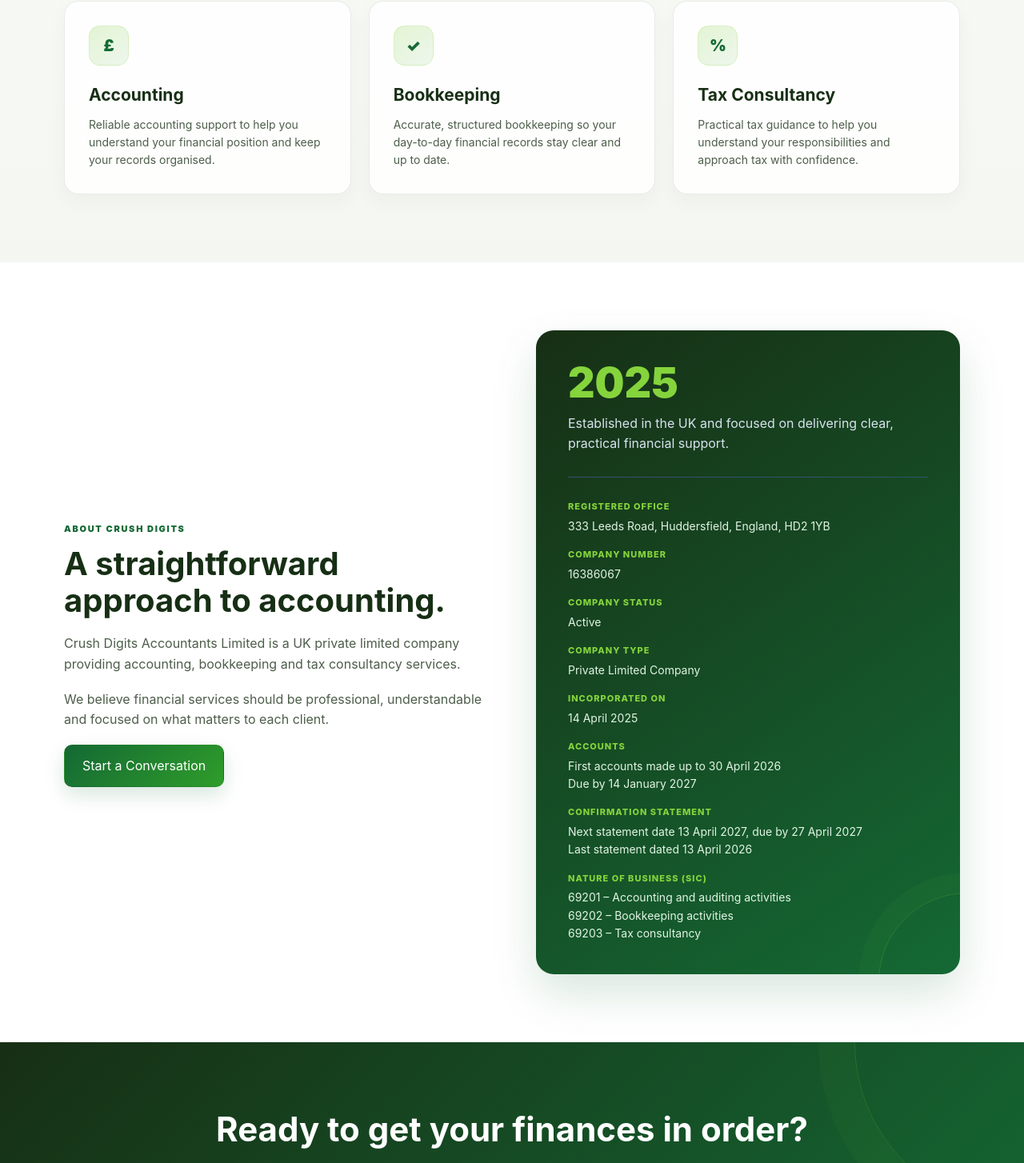
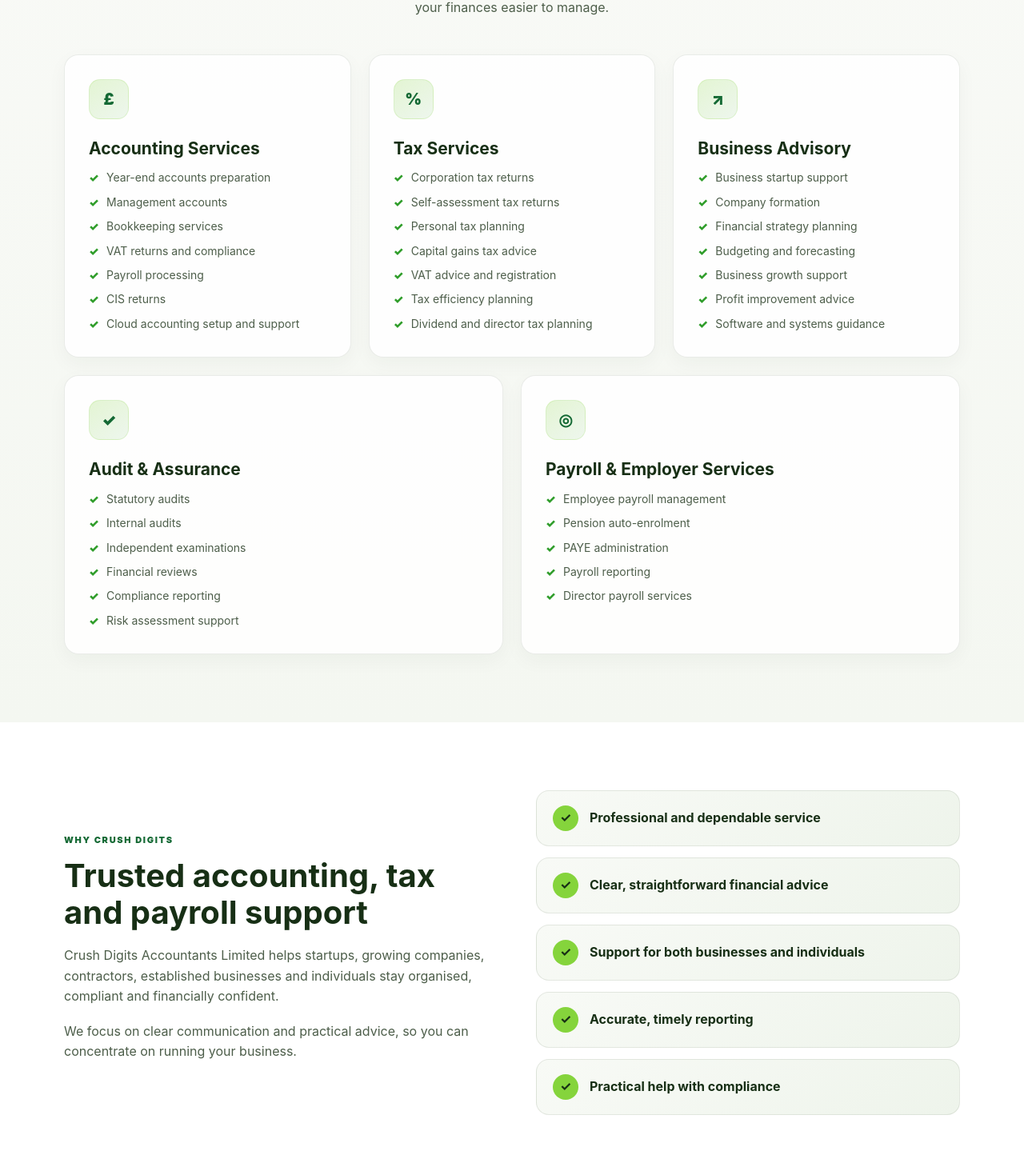
Before and after one commit to huzaifaharain84-ui/crushdigits, a React (Vite) app: page / in a window 1280 px wide. Shown: the part 1265-2719 px from the top of the page at 80% size. Built offline with nearby package versions, Linux system fonts and the light colour scheme.

Commit message:
UPDATED VERSION

```diff
--- a/index.html
+++ b/index.html
@@ -3,10 +3,10 @@
   <head>
     <meta charset="UTF-8" />
     <meta name="viewport" content="width=device-width, initial-scale=1.0" />
-    <title>Crush Digits Accountants Limited | Accounting, Bookkeeping & Tax</title>
+    <title>Crush Digits Accountants Limited | Accounting, Tax, Payroll &amp; Advisory</title>
     <meta
       name="description"
-      content="Crush Digits Accountants Limited provides professional accounting, bookkeeping and tax consultancy services in the UK."
+      content="Crush Digits Accountants Limited provides professional accounting, tax, payroll and business advisory services in the UK."
     />
   </head>
   <body>
--- a/src/App.jsx
+++ b/src/App.jsx
@@ -1,3 +1,5 @@
+import TopBar from './components/TopBar.jsx'
+import WhyUs from './components/WhyUs.jsx'
 import Header from './components/Header.jsx'
 import Hero from './components/Hero.jsx'
 import Services from './components/Services.jsx'
@@ -10,10 +12,12 @@
 export default function App() {
   return (
     <>
+      <TopBar />
       <Header />
       <main>
         <Hero />
         <Services />
+        <WhyUs />
         <About />
         <Cta />
         <Contact />
--- a/src/components/About.jsx
+++ b/src/components/About.jsx
@@ -7,7 +7,7 @@
           <h2>A straightforward approach to accounting.</h2>
           <p>
             Crush Digits Accountants Limited is a UK private limited
-            company providing accounting, bookkeeping and tax consultancy
+            company providing accounting, tax, payroll and business advisory
             services.
           </p>
           <p>
--- a/src/components/Footer.jsx
+++ b/src/components/Footer.jsx
@@ -1,10 +1,35 @@
+import { serviceGroups } from '../data/services.js'
+
 export default function Footer() {
   return (
     <footer>
       <div className="container">
-        <div className="footer-row">
-          <div className="footer-logo">CrushDigits</div>
-          <div>Professional Accounting • Bookkeeping • Tax Consultancy</div>
+        <div className="footer-grid">
+          <div>
+            <div className="footer-logo">Crush Digits Accountants Limited</div>
+            <p className="footer-text">
+              333 Leeds Road
+              <br />
+              Huddersfield, England, HD2 1YB
+              <br />
+              <a href="tel:03300431234">Phone: 03300431234</a>
+              <br />
+              <a href="mailto:info@crushdigits.co.uk">info@crushdigits.co.uk</a>
+            </p>
+          </div>
+          <ul className="footer-links">
+            {serviceGroups.map((g) => (
+              <li key={g.id}>
+                <a href="#services">{g.title}</a>
+              </li>
+            ))}
+          </ul>
+          <ul className="footer-links">
+            <li><a href="#home">Home</a></li>
+            <li><a href="#services">Services</a></li>
+            <li><a href="#about">About</a></li>
+            <li><a href="#contact">Contact</a></li>
+          </ul>
         </div>
         <div className="legal">
           © 2026 Crush Digits Accountants Limited. Company No. 16386067.
--- a/src/components/Services.jsx
+++ b/src/components/Services.jsx
@@ -1,20 +1,4 @@
-const services = [
-  {
-    icon: '£',
-    title: 'Accounting',
-    text: 'Reliable accounting support to help you understand your financial position and keep your records organised.',
-  },
-  {
-    icon: '✓',
-    title: 'Bookkeeping',
-    text: 'Accurate, structured bookkeeping so your day-to-day financial records stay clear and up to date.',
-  },
-  {
-    icon: '%',
-    title: 'Tax Consultancy',
-    text: 'Practical tax guidance to help you understand your responsibilities and approach tax with confidence.',
-  },
-]
+import { serviceGroups } from '../data/services.js'
 
 export default function Services() {
   return (
@@ -24,16 +8,20 @@
           <span className="eyebrow">What we do</span>
           <h2>Professional services for your financial needs</h2>
           <p>
-            From keeping your books in order to supporting your tax
-            obligations, we help make your finances easier to manage.
+            From everyday bookkeeping and payroll to tax planning and
+            audit support, we help make your finances easier to manage.
           </p>
         </div>
-        <div className="cards">
-          {services.map((service) => (
-            <div className="card" key={service.title}>
-              <div className="icon">{service.icon}</div>
-              <h3>{service.title}</h3>
-              <p>{service.text}</p>
+        <div className="cards cards-five">
+          {serviceGroups.map((group) => (
+            <div className="card" key={group.id} id={`service-${group.id}`}>
+              <div className="icon" aria-hidden="true">{group.icon}</div>
+              <h3>{group.title}</h3>
+              <ul className="service-list">
+                {group.items.map((item) => (
+                  <li key={item}>{item}</li>
+                ))}
+              </ul>
             </div>
           ))}
         </div>
--- /dev/null
+++ b/src/components/TopBar.jsx
@@ -0,0 +1,11 @@
+export default function TopBar() {
+  return (
+    <div className="topbar">
+      <div className="container topbar-row">
+        <a href="tel:03300431234">Phone: 03300431234</a>
+        <a href="mailto:info@crushdigits.co.uk">info@crushdigits.co.uk</a>
+        <span className="topbar-address">333 Leeds Road, Huddersfield, HD2 1YB</span>
+      </div>
+    </div>
+  )
+}
--- /dev/null
+++ b/src/components/WhyUs.jsx
@@ -0,0 +1,37 @@
+const points = [
+  'Professional and dependable service',
+  'Clear, straightforward financial advice',
+  'Support for both businesses and individuals',
+  'Accurate, timely reporting',
+  'Practical help with compliance',
+]
+
+export default function WhyUs() {
+  return (
+    <section className="why" id="why-us">
+      <div className="container why-grid">
+        <div className="about-copy">
+          <span className="eyebrow">Why Crush Digits</span>
+          <h2>Trusted accounting, tax and payroll support</h2>
+          <p>
+            Crush Digits Accountants Limited helps startups, growing
+            companies, contractors, established businesses and individuals
+            stay organised, compliant and financially confident.
+          </p>
+          <p>
+            We focus on clear communication and practical advice, so you
+            can concentrate on running your business.
+          </p>
+        </div>
+        <ul className="why-list">
+          {points.map((point) => (
+            <li key={point}>
+              <b aria-hidden="true">✓</b>
+              <span>{point}</span>
+            </li>
+          ))}
+        </ul>
+      </div>
+    </section>
+  )
+}
--- a/src/data/chatbotConversation.js
+++ b/src/data/chatbotConversation.js
@@ -42,32 +42,20 @@
     ],
     options: [
       { label: 'Accounting services', next: 'accounting', event: CHATBOT_EVENTS.SERVICE_INTEREST_SELECTED },
-      { label: 'Bookkeeping', next: 'bookkeeping', event: CHATBOT_EVENTS.SERVICE_INTEREST_SELECTED },
-      { label: 'Tax consultancy', next: 'tax', event: CHATBOT_EVENTS.SERVICE_INTEREST_SELECTED },
-      { label: "I'm starting a business", next: 'starting_business' },
+      { label: 'Tax services', next: 'tax', event: CHATBOT_EVENTS.SERVICE_INTEREST_SELECTED },
+      { label: 'Payroll & employer services', next: 'payroll', event: CHATBOT_EVENTS.SERVICE_INTEREST_SELECTED },
+      { label: 'Business startup & advisory', next: 'advisory', event: CHATBOT_EVENTS.SERVICE_INTEREST_SELECTED },
+      { label: 'Audit & assurance', next: 'audit', event: CHATBOT_EVENTS.SERVICE_INTEREST_SELECTED },
       { label: 'Pricing', next: 'pricing', event: CHATBOT_EVENTS.PRICING_QUESTION },
-      { label: "I'm not sure what I need", next: 'not_sure' },
-      { label: 'Something else', next: 'something_else' },
+      { label: "I'm not sure / something else", next: 'not_sure' },
     ],
   },
 
   accounting: {
     id: 'accounting',
     messages: [
-      'We provide accounting support to help you understand your financial position and keep your records organised, so you always have a clear picture of where your business stands.',
-      'Would you like our team to take a look at your situation?',
-    ],
-    options: [
-      { label: 'Contact us', action: 'contact' },
-      { label: 'Back to menu', next: 'root' },
-    ],
-  },
-
-  bookkeeping: {
-    id: 'bookkeeping',
-    messages: [
-      'We offer accurate, structured bookkeeping so your day-to-day financial records stay clear and up to date.',
-      'Want us to see how this could work for your business?',
+      'Our accounting services include year-end accounts, management accounts, bookkeeping, VAT returns, payroll processing, CIS returns and cloud accounting setup.',
+      'Would you like our team to look at what suits your business?',
     ],
     options: [
       { label: 'Contact us', action: 'contact' },
@@ -78,21 +66,22 @@
   tax: {
     id: 'tax',
     messages: [
-      'We provide tax consultancy to help you understand your responsibilities and approach tax with confidence.',
-      'Would you like to know a bit more, or speak with our team directly?',
+      'We help with corporation tax and self-assessment returns, personal tax planning, capital gains tax, VAT advice and registration, and director and dividend tax planning.',
+      'Which would you like to know more about?',
     ],
     options: [
-      { label: 'Tell me more', next: 'tax_more' },
+      { label: 'Business tax', next: 'tax_business' },
+      { label: 'Personal tax', next: 'tax_personal' },
       { label: 'Speak to the team', next: 'speak_to_team' },
       { label: 'Back to menu', next: 'root' },
     ],
   },
 
-  tax_more: {
-    id: 'tax_more',
+  tax_business: {
+    id: 'tax_business',
     messages: [
-      "Every tax situation is different, so we look at your specific circumstances rather than giving general answers here.",
-      'The best next step is a conversation with our team, who can advise properly based on your situation.',
+      'For businesses we can help with corporation tax returns, VAT advice and registration, tax efficiency planning, and dividend and director tax planning.',
+      'Every situation is different, so our team will need to look at your details before advising.',
     ],
     options: [
       { label: 'Contact us', action: 'contact' },
@@ -100,14 +89,50 @@
     ],
   },
 
-  starting_business: {
-    id: 'starting_business',
+  tax_personal: {
+    id: 'tax_personal',
     messages: [
-      "Great — if you're starting a business, we can help you understand the accounting and tax side of getting set up, so you start on the right footing.",
-      'Would you like to speak with our team about this?',
+      'For individuals we can help with self-assessment tax returns, personal tax planning and capital gains tax advice.',
+      'Every situation is different, so our team will need to look at your details before advising.',
+    ],
+    options: [
+      { label: 'Contact us', action: 'contact' },
+      { label: 'Back to menu', next: 'root' },
+    ],
+  },
+
+  payroll: {
+    id: 'payroll',
+    messages: [
+      'Our payroll and employer services cover employee payroll management, pension auto-enrolment, PAYE administration, payroll reporting and director payroll.',
+      'Would you like to talk through your payroll needs with our team?',
+    ],
+    options: [
+      { label: 'Contact us', action: 'contact' },
+      { label: 'Back to menu', next: 'root' },
+    ],
+  },
+
+  advisory: {
+    id: 'advisory',
+    messages: [
+      'Our business advisory services include startup support, company formation, budgeting and forecasting, financial strategy, growth support, profit improvement advice and software guidance.',
+      'Would you like to speak with our team about getting started?',
     ],
     options: [
       { label: 'Speak to the team', next: 'speak_to_team' },
+      { label: 'Back to menu', next: 'root' },
+    ],
+  },
+
+  audit: {
+    id: 'audit',
+    messages: [
+      'Our audit and assurance services include statutory and internal audits, independent examinations, financial reviews, compliance reporting and risk assessment support.',
+      'The right option depends on your organisation, so our team can advise on what applies to you.',
+    ],
+    options: [
+      { label: 'Contact us', action: 'contact' },
       { label: 'Back to menu', next: 'root' },
     ],
   },
@@ -128,13 +153,14 @@
   not_sure: {
     id: 'not_sure',
     messages: [
-      'No problem — a couple of quick questions will help point you in the right direction.',
+      'No problem — a quick question will help point you in the right direction.',
       'What best describes you?',
     ],
     options: [
-      { label: "I'm starting a business", next: 'starting_business' },
+      { label: "I'm starting a business", next: 'advisory' },
       { label: 'I already run a business', next: 'business_needs' },
-      { label: 'I have a personal tax matter', next: 'tax' },
+      { label: 'I have a personal tax matter', next: 'tax_personal' },
+      { label: 'Common questions', next: 'something_else' },
       { label: 'I just want to talk to someone', next: 'speak_to_team' },
       { label: 'Back to menu', next: 'root' },
     ],
@@ -144,9 +170,10 @@
     id: 'business_needs',
     messages: ['What are you looking for?'],
     options: [
-      { label: 'Accounting', next: 'accounting', event: CHATBOT_EVENTS.SERVICE_INTEREST_SELECTED },
-      { label: 'Bookkeeping', next: 'bookkeeping', event: CHATBOT_EVENTS.SERVICE_INTEREST_SELECTED },
-      { label: 'Tax consultancy', next: 'tax', event: CHATBOT_EVENTS.SERVICE_INTEREST_SELECTED },
+      { label: 'Accounting', next: 'accounting' },
+      { label: 'Tax', next: 'tax_business' },
+      { label: 'Payroll', next: 'payroll' },
+      { label: 'Advisory', next: 'advisory' },
       { label: "I'm not sure", next: 'speak_to_team' },
       { label: 'Back to menu', next: 'root' },
     ],
@@ -169,6 +196,7 @@
     messages: ['Here are a few common questions:'],
     options: [
       { label: 'What services do you offer?', next: 'faq_services' },
+      { label: 'Who do you work with?', next: 'faq_clients' },
       { label: 'How do I get in touch?', next: 'speak_to_team' },
       { label: 'Where are you based?', next: 'faq_location' },
       { label: 'Back to menu', next: 'root' },
@@ -178,10 +206,21 @@
   faq_services: {
     id: 'faq_services',
     messages: [
-      'We offer three core services: Accounting, Bookkeeping and Tax Consultancy.',
+      'We offer five service areas: Accounting, Tax, Business Advisory, Audit & Assurance, and Payroll & Employer Services.',
     ],
     options: [
       { label: 'Contact us', action: 'contact' },
+      { label: 'Back to menu', next: 'root' },
+    ],
+  },
+
+  faq_clients: {
+    id: 'faq_clients',
+    messages: [
+      'We support startups, growing companies, contractors, established businesses and individuals.',
+    ],
+    options: [
+      { label: 'Speak to the team', next: 'speak_to_team' },
       { label: 'Back to menu', next: 'root' },
     ],
   },
--- /dev/null
+++ b/src/data/services.js
@@ -0,0 +1,73 @@
+// Single source of truth for the service groups shown on the home page
+// (and referenced by the chat assistant). Edit here to change both.
+export const COMPANY_NAME = 'Crush Digits Accountants Limited'
+
+export const serviceGroups = [
+  {
+    id: 'accounting',
+    icon: '£',
+    title: 'Accounting Services',
+    items: [
+      'Year-end accounts preparation',
+      'Management accounts',
+      'Bookkeeping services',
+      'VAT returns and compliance',
+      'Payroll processing',
+      'CIS returns',
+      'Cloud accounting setup and support',
+    ],
+  },
+  {
+    id: 'tax',
+    icon: '%',
+    title: 'Tax Services',
+    items: [
+      'Corporation tax returns',
+      'Self-assessment tax returns',
+      'Personal tax planning',
+      'Capital gains tax advice',
+      'VAT advice and registration',
+      'Tax efficiency planning',
+      'Dividend and director tax planning',
+    ],
+  },
+  {
+    id: 'advisory',
+    icon: '↗',
+    title: 'Business Advisory',
+    items: [
+      'Business startup support',
+      'Company formation',
+      'Financial strategy planning',
+      'Budgeting and forecasting',
+      'Business growth support',
+      'Profit improvement advice',
+      'Software and systems guidance',
+    ],
+  },
+  {
+    id: 'audit',
+    icon: '✓',
+    title: 'Audit & Assurance',
+    items: [
+      'Statutory audits',
+      'Internal audits',
+      'Independent examinations',
+      'Financial reviews',
+      'Compliance reporting',
+      'Risk assessment support',
+    ],
+  },
+  {
+    id: 'payroll',
+    icon: '◎',
+    title: 'Payroll & Employer Services',
+    items: [
+      'Employee payroll management',
+      'Pension auto-enrolment',
+      'PAYE administration',
+      'Payroll reporting',
+      'Director payroll services',
+    ],
+  },
+]
--- a/src/index.css
+++ b/src/index.css
@@ -93,10 +93,34 @@
 
 .wordmark-image{display:block;width:min(100%,340px);height:auto;max-height:280px;object-fit:contain;margin:0 -26px 0;filter:drop-shadow(0 8px 18px rgba(23,47,21,.07))}
 
+/* ---------- Home page structure additions ---------- */
+.topbar{background:var(--brand-evergreen);color:#d9e6dc;font-size:13px}
+.topbar-row{display:flex;gap:26px;align-items:center;min-height:38px;flex-wrap:wrap}
+.topbar a:hover{color:var(--brand-yellow-green)}
+.topbar-address{margin-left:auto}
+.cards-five{grid-template-columns:repeat(6,1fr)}
+.cards-five .card{grid-column:span 2}
+.cards-five .card:nth-child(n+4){grid-column:span 3}
+.service-list{list-style:none;display:grid;gap:8px}
+.service-list li{position:relative;padding-left:22px;color:var(--muted);font-size:14px}
+.service-list li:before{content:"✓";position:absolute;left:0;color:var(--brand-medium-jungle);font-weight:900}
+.why{background:#fff}
+.why-grid{display:grid;grid-template-columns:1fr 1fr;gap:60px;align-items:center}
+.why-list{list-style:none;display:grid;gap:14px}
+.why-list li{display:flex;gap:14px;align-items:center;padding:18px 20px;border:1px solid rgba(23,47,21,.09);border-radius:16px;background:linear-gradient(145deg,#f8faf6,#eef4eb);font-weight:700;color:var(--brand-evergreen)}
+.why-list b{display:grid;place-items:center;flex-shrink:0;width:32px;height:32px;border-radius:50%;background:var(--brand-yellow-green);color:var(--brand-evergreen)}
+.footer-grid{display:grid;grid-template-columns:1.4fr 1fr 1fr;gap:34px;margin-bottom:6px}
+.footer-text{margin-top:10px;font-size:14px;line-height:1.8}
+.footer-text a:hover,.footer-links a:hover{color:var(--brand-yellow-green)}
+.footer-links{list-style:none;display:grid;gap:8px;font-size:14px;align-content:start}
+
 @media(max-width:800px){
   nav{display:none}
   .hero-grid,.about-grid,.contact-grid{grid-template-columns:1fr}
-  .cards{grid-template-columns:1fr}
+  .cards,.cards-five{grid-template-columns:1fr}
+  .cards-five .card,.cards-five .card:nth-child(n+4){grid-column:auto}
+  .why-grid,.footer-grid{grid-template-columns:1fr}
+  .topbar-address{display:none}
   .hero{padding:65px 0}
   .hero-card{margin-top:10px}
   section{padding:65px 0}
```
Also changed, not shown: src/components/Cta.jsx (+5 -4 lines), src/components/Hero.jsx (+12 -8 lines).
